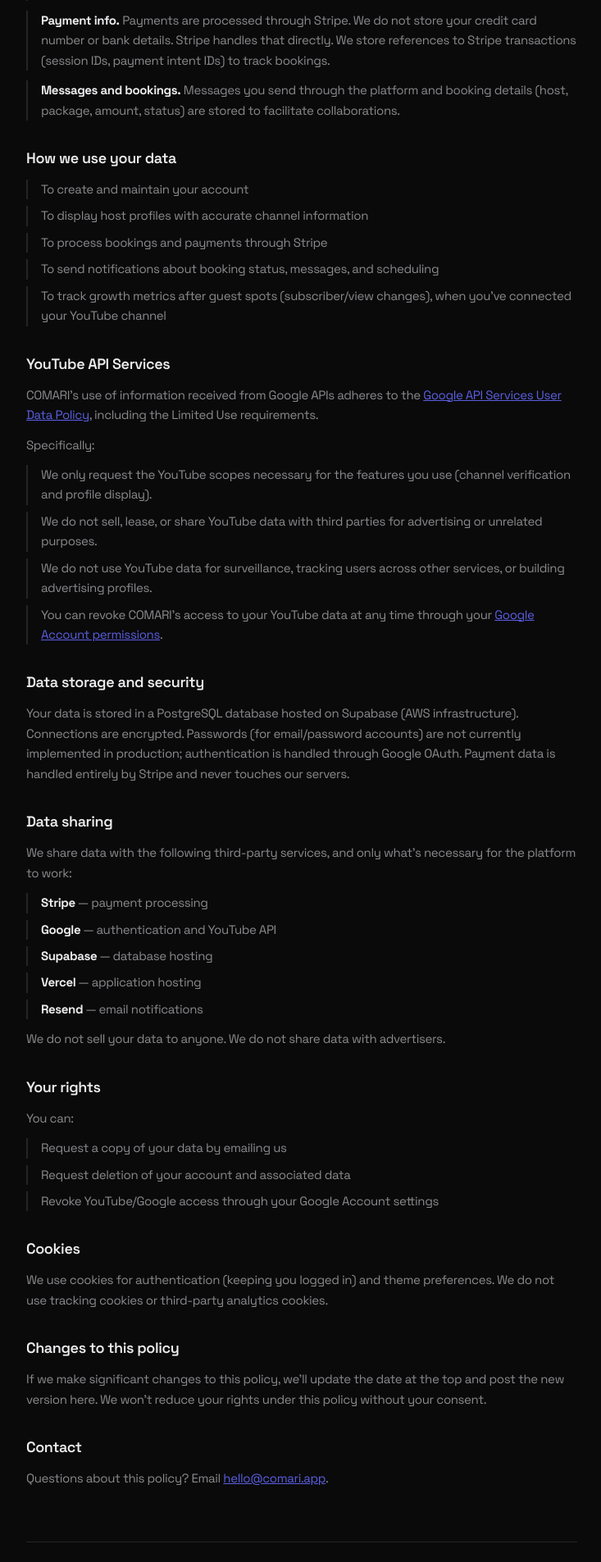
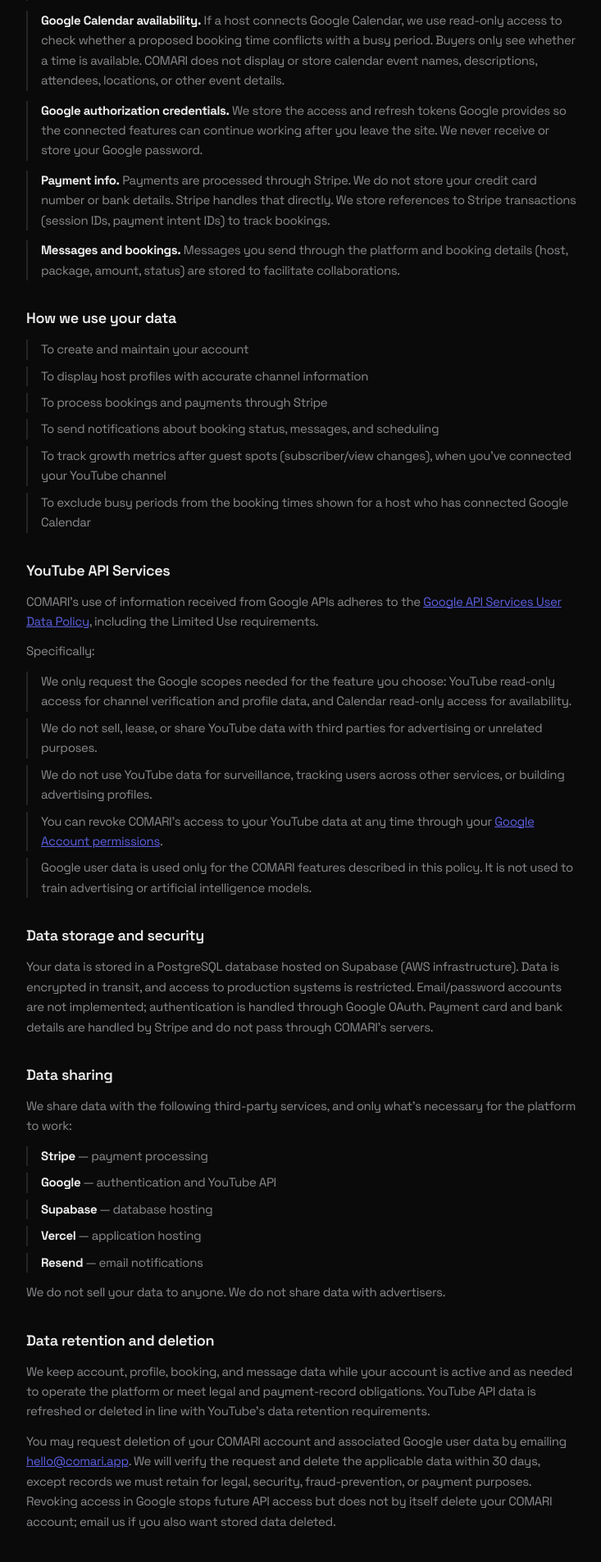
Before and after one commit to MichaelC17/mickle-project, a Next.js app: page /privacy in a window 1280 px wide. Shown: the part 680-2585 px from the top of the page at 82% size, without its empty margins (272-1005 px from the left). Built offline with nearby package versions, Linux system fonts and the light colour scheme; no server answers.

Commit message:
Clarify Google data handling for OAuth review

```diff
--- a/src/app/privacy/page.tsx
+++ b/src/app/privacy/page.tsx
@@ -20,7 +20,7 @@
             Privacy Policy
           </h1>
           <p className="text-sm text-text-muted mb-12">
-            Last updated: August 27, 2026
+            Last updated: October 1, 2026
           </p>
 
           <div className="space-y-8 text-text-secondary leading-relaxed text-[0.94rem]">
@@ -64,6 +64,24 @@
                   is publicly available through the API.
                 </li>
                 <li className="border-l-2 border-border pl-4">
+                  <strong className="text-text-primary">
+                    Google Calendar availability.
+                  </strong>{" "}
+                  If a host connects Google Calendar, we use read-only access to
+                  check whether a proposed booking time conflicts with a busy
+                  period. Buyers only see whether a time is available. COMARI
+                  does not display or store calendar event names, descriptions,
+                  attendees, locations, or other event details.
+                </li>
+                <li className="border-l-2 border-border pl-4">
+                  <strong className="text-text-primary">
+                    Google authorization credentials.
+                  </strong>{" "}
+                  We store the access and refresh tokens Google provides so the
+                  connected features can continue working after you leave the
+                  site. We never receive or store your Google password.
+                </li>
+                <li className="border-l-2 border-border pl-4">
                   <strong className="text-text-primary">Payment info.</strong>{" "}
                   Payments are processed through Stripe. We do not store your
                   credit card number or bank details. Stripe handles that
@@ -103,6 +121,10 @@
                   To track growth metrics after guest spots (subscriber/view
                   changes), when you&apos;ve connected your YouTube channel
                 </li>
+                <li className="border-l-2 border-border pl-4">
+                  To exclude busy periods from the booking times shown for a
+                  host who has connected Google Calendar
+                </li>
               </ul>
             </section>
 
@@ -126,8 +148,9 @@
               <p className="mb-3">Specifically:</p>
               <ul className="space-y-2 list-none">
                 <li className="border-l-2 border-border pl-4">
-                  We only request the YouTube scopes necessary for the features
-                  you use (channel verification and profile display).
+                  We only request the Google scopes needed for the feature you
+                  choose: YouTube read-only access for channel verification and
+                  profile data, and Calendar read-only access for availability.
                 </li>
                 <li className="border-l-2 border-border pl-4">
                   We do not sell, lease, or share YouTube data with third
@@ -150,6 +173,11 @@
                   </a>
                   .
                 </li>
+                <li className="border-l-2 border-border pl-4">
+                  Google user data is used only for the COMARI features
+                  described in this policy. It is not used to train advertising
+                  or artificial intelligence models.
+                </li>
               </ul>
             </section>
 
@@ -159,11 +187,11 @@
               </h2>
               <p>
                 Your data is stored in a PostgreSQL database hosted on Supabase
-                (AWS infrastructure). Connections are encrypted. Passwords (for
-                email/password accounts) are not currently implemented in
-                production; authentication is handled through Google OAuth.
-                Payment data is handled entirely by Stripe and never touches our
-                servers.
+                (AWS infrastructure). Data is encrypted in transit, and access
+                to production systems is restricted. Email/password accounts
+                are not implemented; authentication is handled through Google
+                OAuth. Payment card and bank details are handled by Stripe and
+                do not pass through COMARI&apos;s servers.
               </p>
             </section>
 
@@ -200,6 +228,35 @@
               <p className="mt-3">
                 We do not sell your data to anyone. We do not share data with
                 advertisers.
+              </p>
+            </section>
+
+            <section>
+              <h2 className="text-lg font-semibold text-text-primary mb-3">
+                Data retention and deletion
+              </h2>
+              <p className="mb-3">
+                We keep account, profile, booking, and message data while your
+                account is active and as needed to operate the platform or meet
+                legal and payment-record obligations. YouTube API data is
+                refreshed or deleted in line with YouTube&apos;s data retention
+                requirements.
+              </p>
+              <p>
+                You may request deletion of your COMARI account and associated
+                Google user data by emailing{" "}
+                <a
+                  href="mailto:hello@comari.app?subject=COMARI%20data%20deletion%20request"
+                  className="text-accent hover:text-accent-hover underline"
+                >
+                  hello@comari.app
+                </a>
+                . We will verify the request and delete the applicable data
+                within 30 days, except records we must retain for legal,
+                security, fraud-prevention, or payment purposes. Revoking access
+                in Google stops future API access but does not by itself delete
+                your COMARI account; email us if you also want stored data
+                deleted.
               </p>
             </section>
 
--- a/src/app/terms/page.tsx
+++ b/src/app/terms/page.tsx
@@ -164,8 +164,9 @@
                 YouTube API
               </h2>
               <p className="mb-3">
-                Parts of COMARI use the YouTube Data API to verify channels and
-                display host information. By connecting your YouTube channel, you
+                Parts of COMARI use Google APIs to verify YouTube channels,
+                display channel information, and check connected hosts&apos;
+                Calendar availability. By connecting your YouTube channel, you
                 also agree to{" "}
                 <a
                   href="https://www.youtube.com/t/terms"
```
